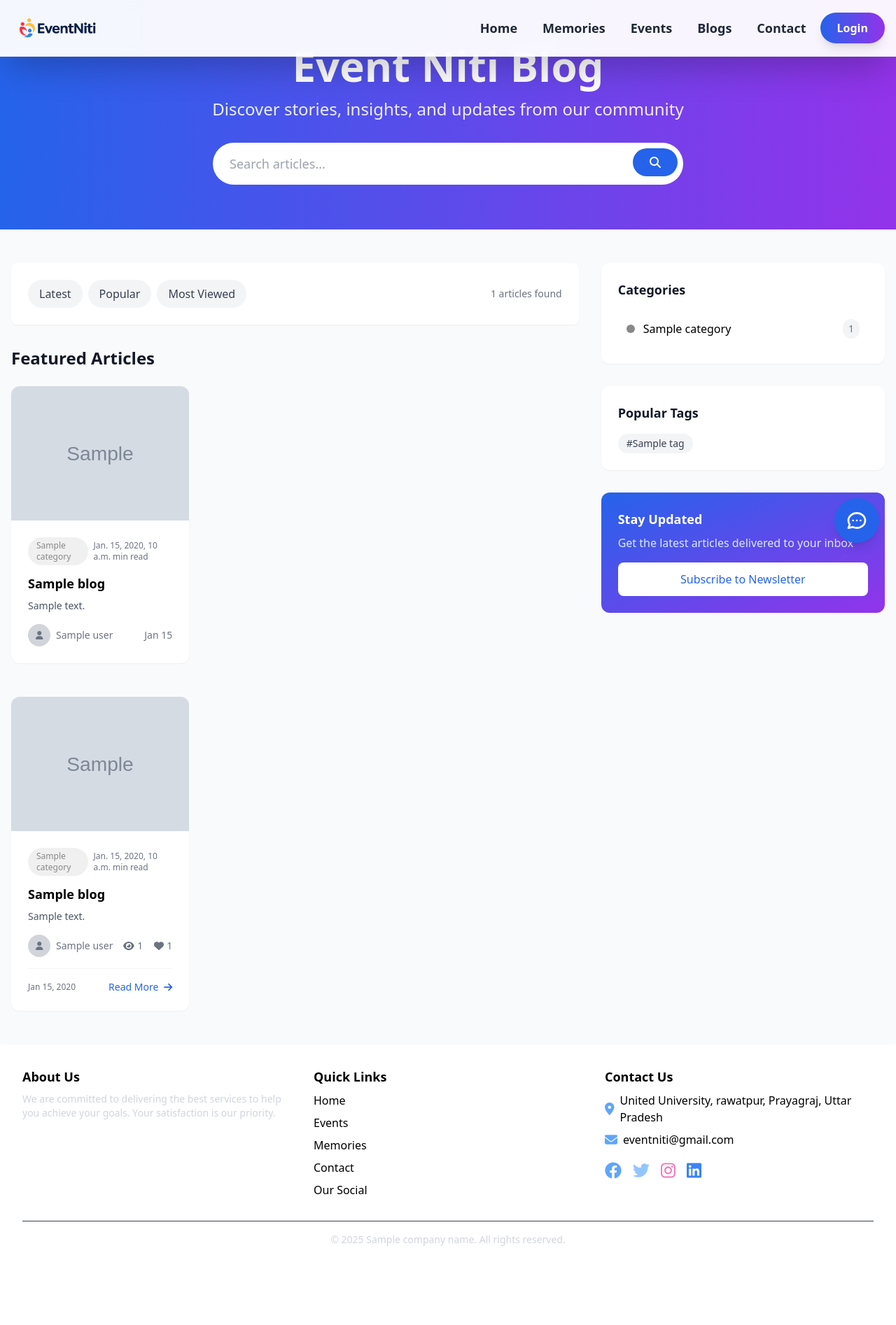
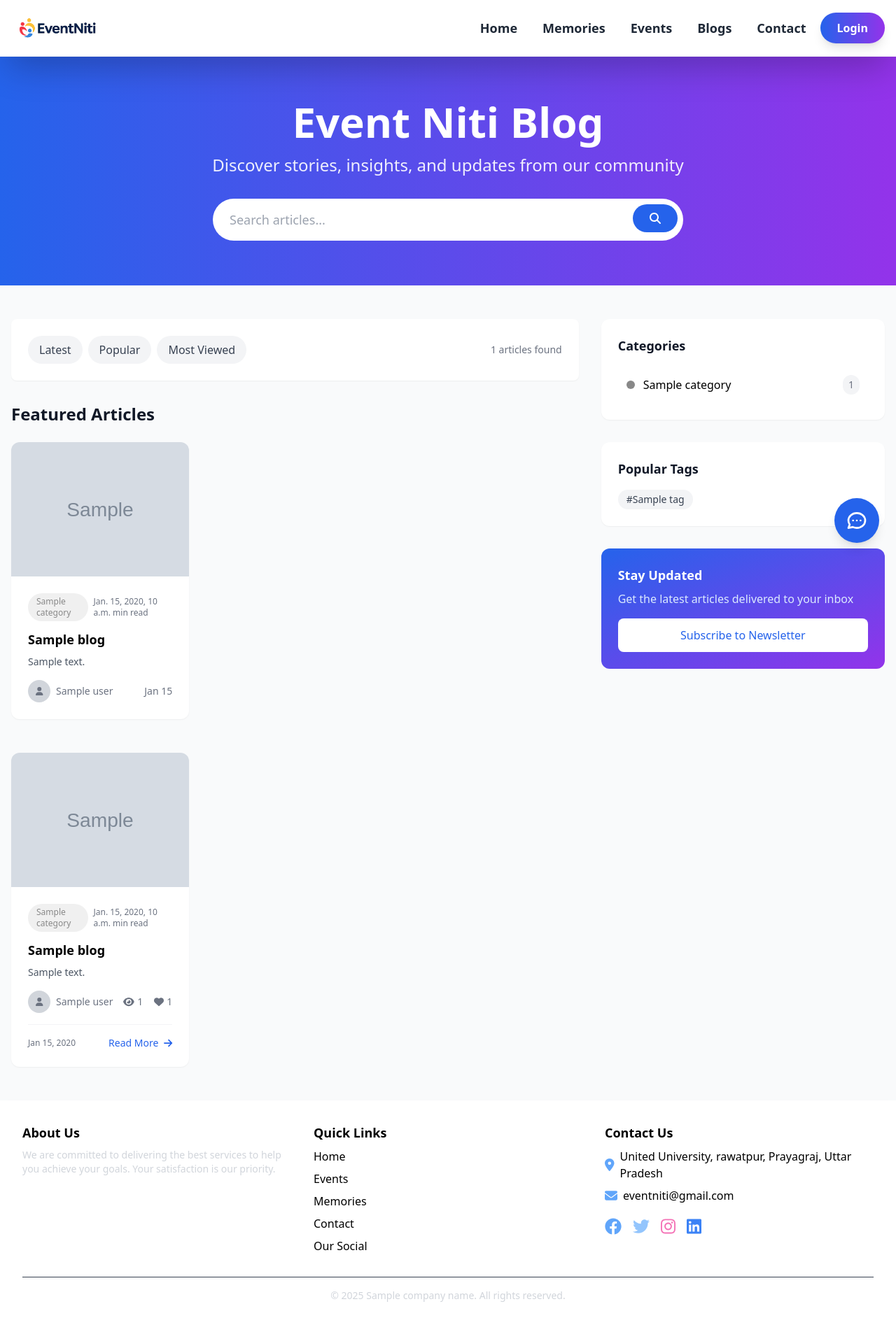
Before and after one commit to ShashwatUpadhyay/EventNiti, a Django app: template templates/blog/blog_list.html in a window 1280 px wide. Shown: the whole page at 70% size. Before the commit the page ends 1781 px from the top, so only its background shows below. Run offline with Django 5.2, Linux system fonts and the light colour scheme; the template is opened without the code that fills it: most values are stand-ins (such as "Sample title", 1, 10 or a date in 2020); grey boxes marked "Sample" are stand-in pictures; parts of the project's set-up code (start-up, migrations or seed data) failed here and were passed over; some libraries are stand-ins or nearby versions.

Commit message:
plog page fix

```diff
--- a/templates/blog/blog_detail.html
+++ b/templates/blog/blog_detail.html
@@ -16,7 +16,7 @@
 {% endblock %}
 
 {% block content %}
-<div class="min-h-screen bg-gray-50">
+<div class="min-h-screen bg-gray-50 pt-[80px]">
     <!-- Hero Section -->
     <div class="bg-white border-b">
         <div class="container mx-auto px-4 py-8">
--- a/templates/blog/blog_list.html
+++ b/templates/blog/blog_list.html
@@ -9,7 +9,7 @@
 {% endblock %}
 
 {% block content %}
-<div class="min-h-screen bg-gray-50">
+<div class="min-h-screen bg-gray-50 pt-[80px]">
     <!-- Hero Section -->
     <div class="bg-gradient-to-r from-blue-600 to-purple-600 text-white">
         <div class="container mx-auto px-4 py-16">
```
